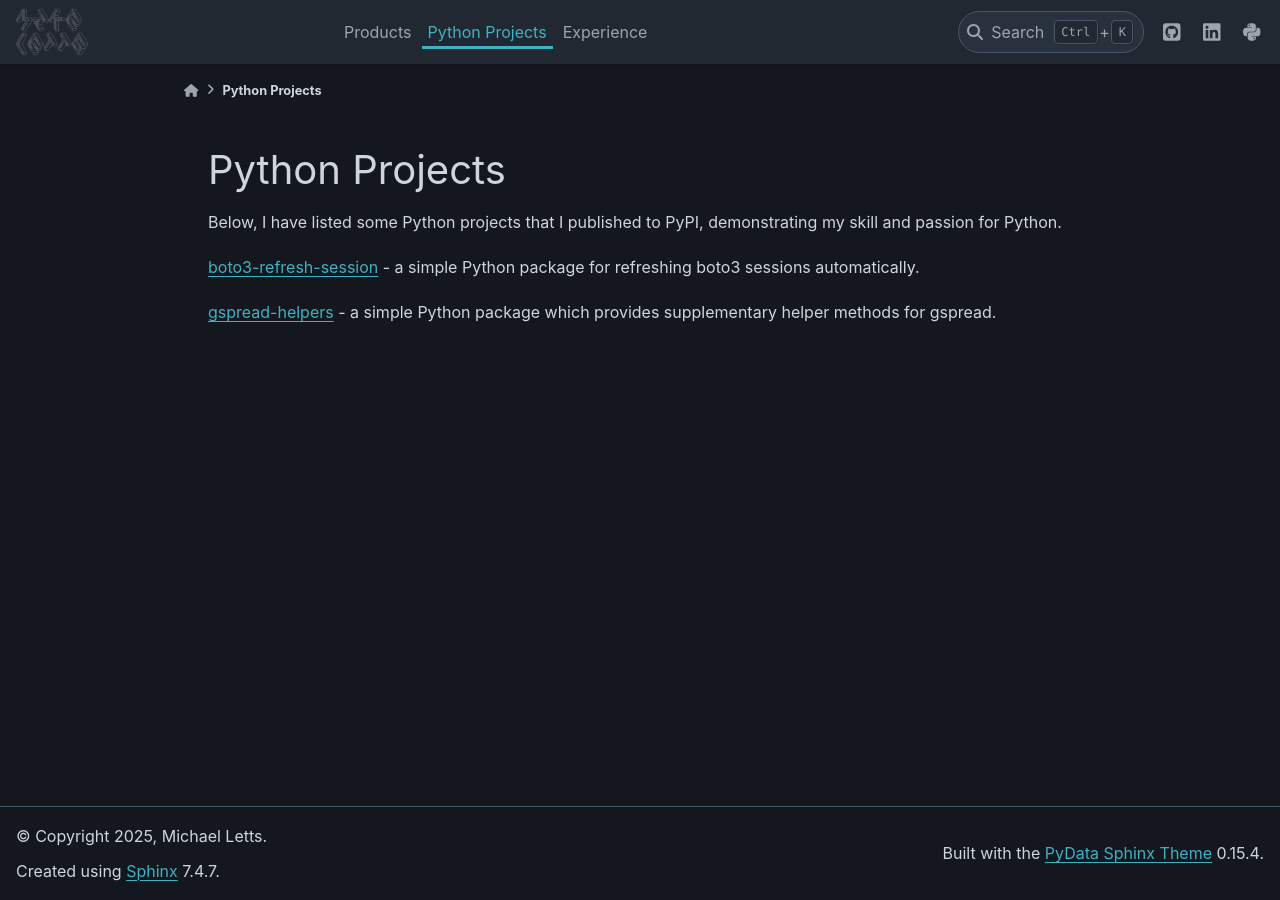
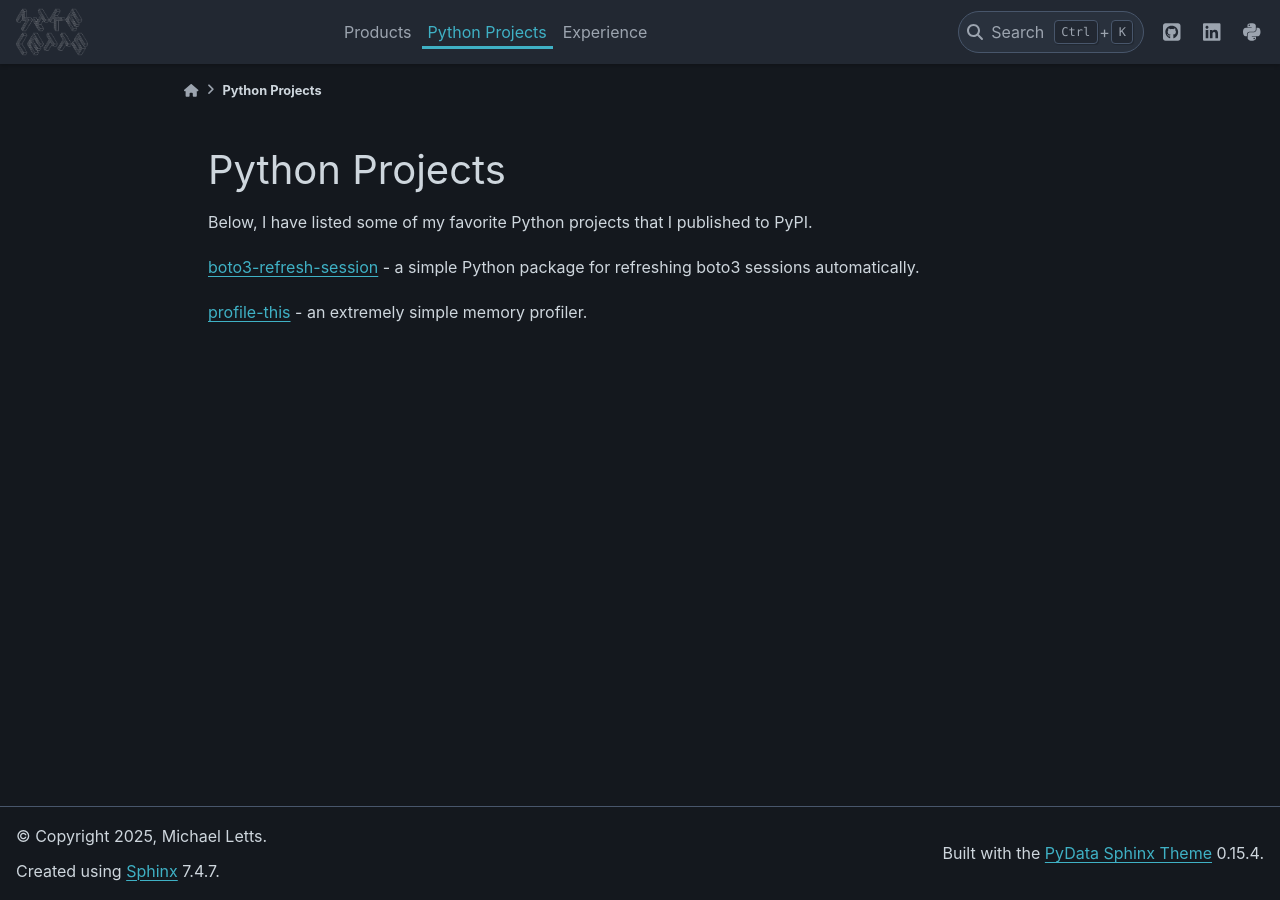
Before and after one commit to michaelthomasletts/michaelthomasletts.github.io, a Sphinx documentation site: the page built from doc/projects.md, in a window 1280 px wide. Built offline with Sphinx 7.4.7 and the PyData theme 0.15.4, drawn with Linux system fonts in a browser that asks for light colours.

Commit message:
new py project

```diff
--- a/doc/index.rst
+++ b/doc/index.rst
@@ -7,7 +7,7 @@ TL;DR
 =====
 
 - Located in NYC
-- 8 YOE working in data
+- 8 YOE working in big data
 - 4 YOE as a Data Engineer
 - Ex-Amazon, Ex-Spotify, Ex-BuzzFeed
 - Self-taught
--- a/doc/projects.md
+++ b/doc/projects.md
@@ -1,8 +1,8 @@
 Python Projects
 ===============
 
-Below, I have listed some Python projects that I published to PyPI, demonstrating my skill and passion for Python.
+Below, I have listed some of my favorite Python projects that I published to PyPI.
 
 [boto3-refresh-session](https://michaelthomasletts.github.io/boto3-refresh-session/index.html) - a simple Python package for refreshing boto3 sessions automatically.
 
-[gspread-helpers](https://michaelthomasletts.github.io/gspread-helpers/index.html) - a simple Python package which provides supplementary helper methods for gspread.
+[profile-this](https://github.com/michaelthomasletts/profile-this) - an extremely simple memory profiler.
```
